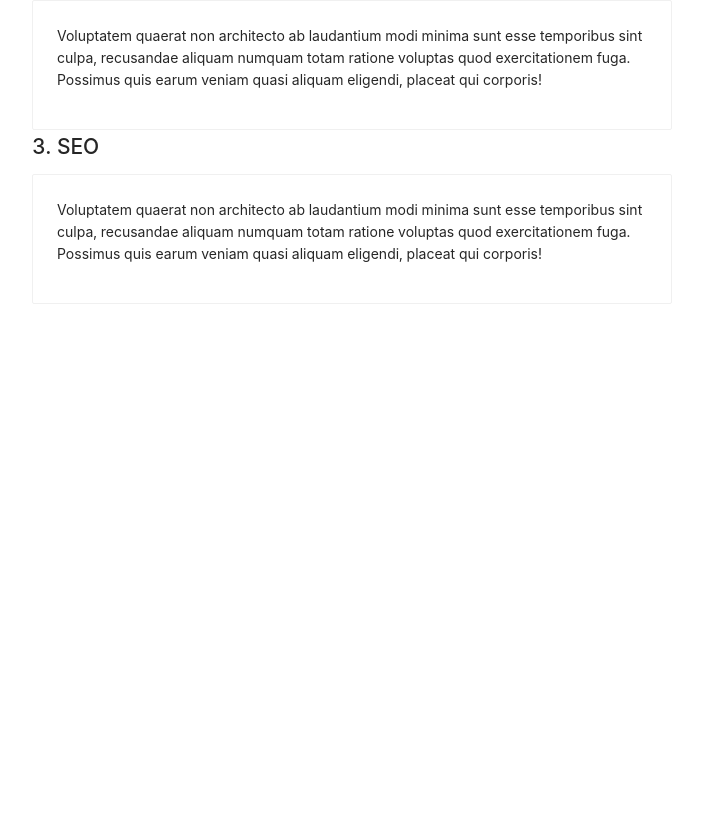
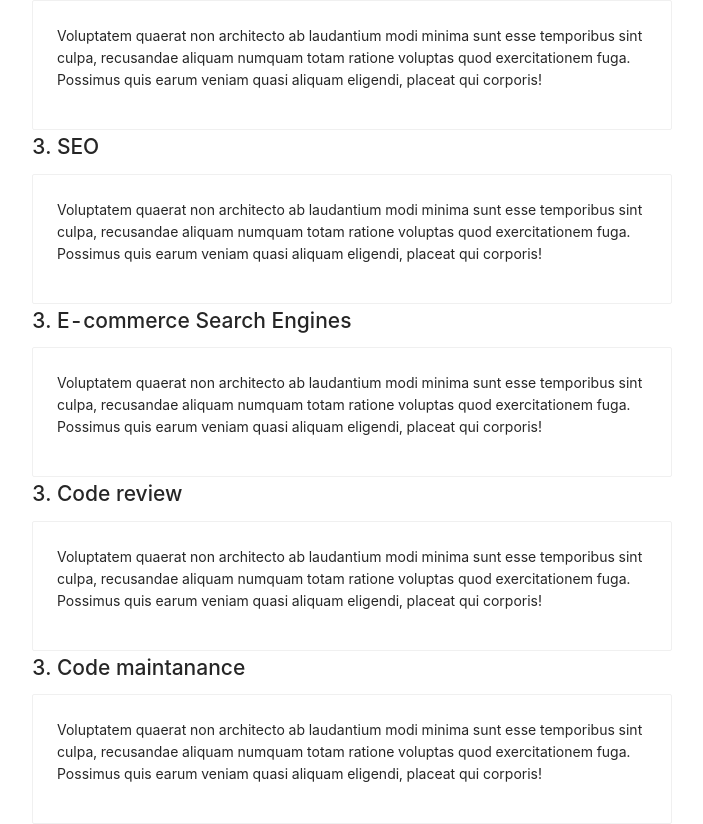
Before and after one commit to JoramWells/digitaleo-client, a React (Create React App) app: page /services in a window 1280 px wide. Shown: the part 345-1169 px from the top of the page, without its empty margins (288-991 px from the left). Before the commit the page ends 800 px from the top, so only its background shows below. Built offline with nearby package versions, Linux system fonts and the light colour scheme.

Commit message:
Added web applications

```diff
--- a/src/App.js
+++ b/src/App.js
@@ -2,6 +2,7 @@ import {BrowserRouter as Router,Route,Switch} from 'react-router-dom'
 import HomeScreen from './components/home/HomeScreen';
 import NavBar from './components/menu/NavBar';
 import Services from './components/section/Services'
+import WebApplications from './components/section/WebApplications';
 
 function App() {
   return (
@@ -10,6 +11,7 @@ function App() {
       <Switch>
         <Route path="/" exact component={HomeScreen} />
         <Route path="/services" exact component={Services} />
+        <Route path="/website-development" exact component={WebApplications} />
       </Switch>
 
     </Router>
--- a/src/components/home/HomeScreen.js
+++ b/src/components/home/HomeScreen.js
@@ -1,5 +1,5 @@
 import React, { Component } from "react";
-import {Link} from 'react-router-dom'
+import { Link } from "react-router-dom";
 import { ArrowRightOutlined, RightOutlined } from "@ant-design/icons";
 import { Card, Row, Col, Button, Divider } from "antd";
 // import browsing from "../../images/browsing.svg";
@@ -8,21 +8,27 @@ import { Card, Row, Col, Button, Divider } from "antd";
 import seo from "../../images/search_engines.svg";
 import cloud from "../../images/cloud_hosting.svg";
 import analytics from "../../images/data_processing.svg";
-import programming from '../../images/programming.svg'
+import programming from "../../images/programming.svg";
 
 export default class HomeScreen extends Component {
   render() {
     return (
       <>
         <header style={{ padding: "1rem" }}>
-          <h1 style={{color:"rgb(40,44,53)", textAlign:"center"}}>Digitaleo, Inc</h1>
+          <h1 style={{ color: "rgb(40,44,53)", textAlign: "center" }}>
+            Digitaleo, Inc
+          </h1>
           <Row
             justify="space-around"
             align="middle"
             style={{ marginTop: "2rem" }}
           >
             <Col>
-            <img src={programming} alt="programming" style={{width:"250px"}} />
+              <img
+                src={programming}
+                alt="programming"
+                style={{ width: "250px" }}
+              />
             </Col>
             <Col span={12}>
               <h2>
@@ -38,7 +44,6 @@ export default class HomeScreen extends Component {
                 </p>
               </div>
             </Col>
-
           </Row>
 
           <Button
@@ -49,15 +54,21 @@ export default class HomeScreen extends Component {
           </Button>
         </header>
         <main>
-          <div style={{ padding: "1rem"}}>
-            <Row justify="space-around" align="middle" >
+          <div style={{ padding: "1rem" }}>
+            <Row justify="space-around" align="middle">
               <Col style={{ width: "50%" }}>
                 <Divider>
-                  <h2 style={{color:"rgb(40,44,53)"}}>OUR PRODUCTS</h2>
+                  <h2 style={{ color: "rgb(40,44,53)" }}>OUR PRODUCTS</h2>
                 </Divider>
+                <p style={{ color: "grey" }}>
+                  Quaerat provident commodi consectetur veniam similique ad
+                  earum omnis ipsum saepe, voluptas, hic voluptates pariatur est
+                  explicabo fugiat, dolorum eligendi quam cupiditate excepturi
+                  mollitia maiores labore suscipit quas? Nulla, placeat.
+                </p>
               </Col>
             </Row>
-            <Row justify="space-around" gutter={[16,16]} align="middle">
+            <Row justify="space-around" gutter={[16, 16]} align="middle">
               <Col md={12} sm={12}>
                 <Card
                   style={{
@@ -92,7 +103,10 @@ export default class HomeScreen extends Component {
                     eaque rerum! Provident similique accusantium nemo autem.
                     Veritatis obcaecati tenetur iure eius earum ut molestias
                     architecto voluptate aliquam nihil, eveniet aliquid culpa
-                    officia aut! Impedit sit sunt quaerat, odit,
+                    officia aut! Impedit sit sunt quaerat, odit <Link to="/website-developmet"> learn more
+                    <RightOutlined style={{ fontSize: ".6rem" }} />
+
+                    </Link>
                   </p>
                 </Card>
               </Col>
@@ -102,26 +116,29 @@ export default class HomeScreen extends Component {
             <Row justify="space-around" align="middle">
               <Col style={{ width: "50%" }}>
                 <Divider>
-                  <h2 style={{color:"rgb(40,44,53)"}}>OUR SERVICES</h2>
+                  <h2 style={{ color: "rgb(40,44,53)" }}>OUR SERVICES</h2>
                 </Divider>
               </Col>
             </Row>
             <Row justify="center">
-              <Col style={{padding:"1rem"}}>
+              <Col style={{ padding: "1rem" }}>
                 <img
                   src={cloud}
                   alt="cloud_hosting"
                   style={{ width: "200px" }}
                 />
               </Col>
-              <Col span={12} >
-
+              <Col span={12}>
                 <h3>Cloud Services</h3>
-                <p style={{color:"grey"}}>
+                <p style={{ color: "grey" }}>
                   Sed quibusdam recusandae alias error harum maxime adipisci
                   amet laborum. Perspiciatis minima nesciunt dolorem! Officiis
                   iure rerum voluptates a cumque velit quibusdam sed amet
-                  tempora. <Link to="/services">Know more<RightOutlined style={{fontSize:".6rem"}}/></Link>
+                  tempora.{" "}
+                  <Link to="/services">
+                    Know more
+                    <RightOutlined style={{ fontSize: ".6rem" }} />
+                  </Link>
                 </p>
               </Col>
             </Row>
@@ -129,13 +146,16 @@ export default class HomeScreen extends Component {
 
           <Row justify="center" align="middle">
             <Col span={12}>
-
               <h3>Data Analytics</h3>
-              <p style={{color:"grey"}}>
+              <p style={{ color: "grey" }}>
                 Sit laborum ab, eius fugit doloribus tenetur fugiat, temporibus
                 enim commodi iusto libero magni deleniti quod quam consequuntur!
                 Commodi minima excepturi repudiandae velit hic maxime
-                doloremque. <Link to="/services">Know more<RightOutlined style={{fontSize:".6rem"}}/></Link>
+                doloremque.{" "}
+                <Link to="/services">
+                  Know more
+                  <RightOutlined style={{ fontSize: ".6rem" }} />
+                </Link>
               </p>
             </Col>
             <Col>
@@ -147,7 +167,7 @@ export default class HomeScreen extends Component {
             </Col>
           </Row>
           <Row justify="center" align="middle">
-            <Col style={{padding:"1rem"}}>
+            <Col style={{ padding: "1rem" }}>
               <img
                 src={seo}
                 alt="search_engines.jpg"
@@ -156,11 +176,15 @@ export default class HomeScreen extends Component {
             </Col>
             <Col span={12}>
               <h3>SEO</h3>
-              <p style={{color:"grey"}}>
+              <p style={{ color: "grey" }}>
                 Quaerat provident commodi consectetur veniam similique ad earum
                 omnis ipsum saepe, voluptas, hic voluptates pariatur est
                 explicabo fugiat, dolorum eligendi quam cupiditate excepturi
-                mollitia maiores labore suscipit quas? Nulla, placeat. <Link to="/services">Know more<RightOutlined style={{fontSize:".6rem"}}/></Link>
+                mollitia maiores labore suscipit quas? Nulla, placeat.{" "}
+                <Link to="/services">
+                  Know more
+                  <RightOutlined style={{ fontSize: ".6rem" }} />
+                </Link>
               </p>
             </Col>
           </Row>
@@ -168,7 +192,7 @@ export default class HomeScreen extends Component {
             <Row justify="space-around" align="middle">
               <Col style={{ width: "50%" }}>
                 <Divider>
-                  <h2 style={{color:"rgb(40,44,53)"}}>LEARN HOW </h2>
+                  <h2 style={{ color: "rgb(40,44,53)" }}>LEARN HOW </h2>
                 </Divider>
               </Col>
             </Row>
@@ -178,7 +202,6 @@ export default class HomeScreen extends Component {
                 organizations in Kenya and around the cloud.
               </p>
             </Row>
-
           </div>
           <div style={{ height: "350px" }}>
             <Row justify="space-around" align="middle">
--- a/src/components/section/Services.js
+++ b/src/components/section/Services.js
@@ -47,6 +47,45 @@ export default class Services extends Component {
             </Card>
           </Col>
         </Row>
+        <Row justify="center">
+          <Col md={12}>
+            <h2>3. E-commerce Search Engines</h2>
+            <Card>
+              <p>
+                Voluptatem quaerat non architecto ab laudantium modi minima sunt
+                esse temporibus sint culpa, recusandae aliquam numquam totam
+                ratione voluptas quod exercitationem fuga. Possimus quis earum
+                veniam quasi aliquam eligendi, placeat qui corporis!
+              </p>
+            </Card>
+          </Col>
+        </Row>
+        <Row justify="center">
+          <Col md={12}>
+            <h2>3. Code review</h2>
+            <Card>
+              <p>
+                Voluptatem quaerat non architecto ab laudantium modi minima sunt
+                esse temporibus sint culpa, recusandae aliquam numquam totam
+                ratione voluptas quod exercitationem fuga. Possimus quis earum
+                veniam quasi aliquam eligendi, placeat qui corporis!
+              </p>
+            </Card>
+          </Col>
+        </Row>
+        <Row justify="center">
+          <Col md={12}>
+            <h2>3. Code maintanance</h2>
+            <Card>
+              <p>
+                Voluptatem quaerat non architecto ab laudantium modi minima sunt
+                esse temporibus sint culpa, recusandae aliquam numquam totam
+                ratione voluptas quod exercitationem fuga. Possimus quis earum
+                veniam quasi aliquam eligendi, placeat qui corporis!
+              </p>
+            </Card>
+          </Col>
+        </Row>
       </>
     );
   }
--- /dev/null
+++ b/src/components/section/WebApplications.js
@@ -0,0 +1,11 @@
+import React, { Component } from 'react'
+
+export default class WebApplications extends Component {
+    render() {
+        return (
+            <div>
+                Mobile Applications
+            </div>
+        )
+    }
+}
```
Lines whose indentation alone changed are shown as unchanged.
